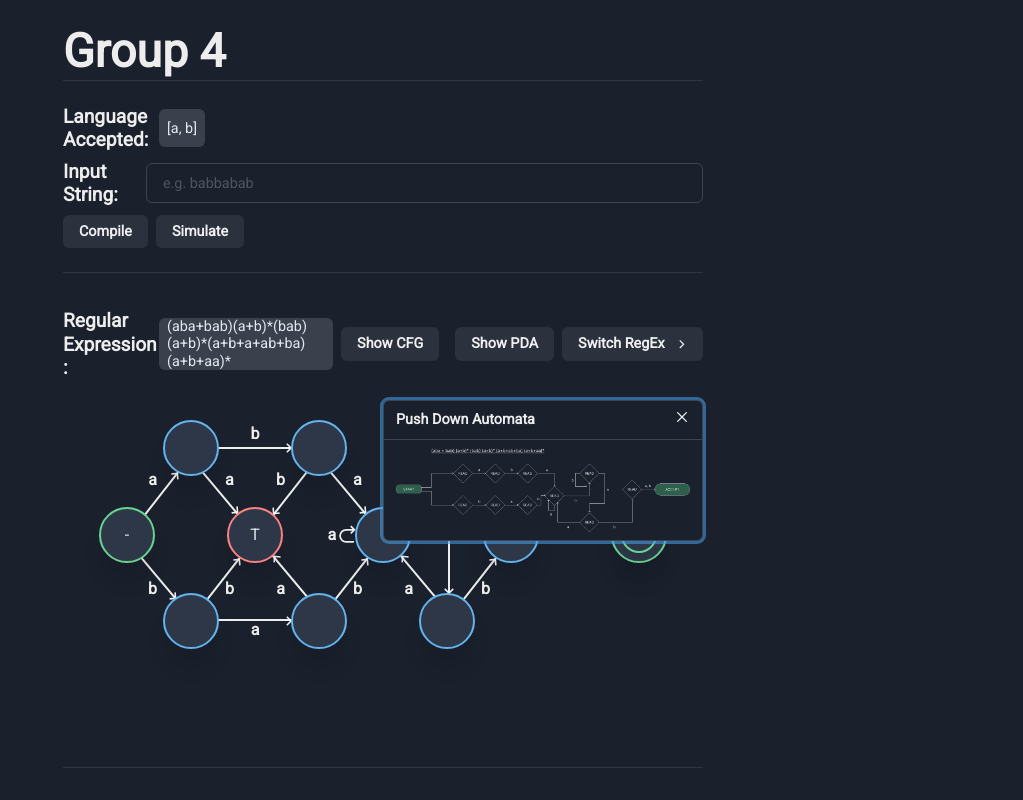
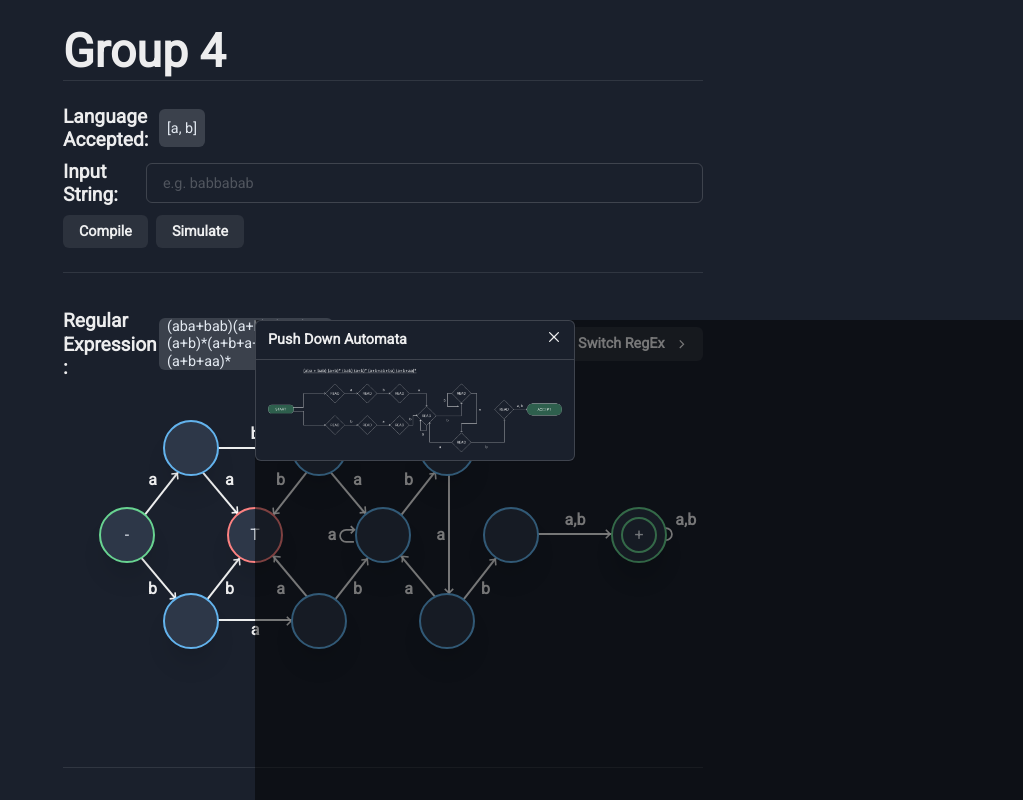
Before and after one commit to Kaezie/AutomataDFA, a Next.js app: page / in a window 1280 px wide. Both pictures are taken after a click on the button "Show PDA". Shown: the whole page, without its empty margins (257-1280 px from the left). Built offline with nearby package versions, Linux system fonts and the light colour scheme.

Commit message:
chnage popover

```diff
--- a/components/components/PDA.js
+++ b/components/components/PDA.js
@@ -23,8 +23,10 @@ const PDA = ({ prob2 }) => {
       {isOpen && (
         <Box
           position="fixed"
-          top="50%"
-          left="50%"
+          top="40%"
+          left="40%"
+          width="100vw"
+          height="100vh"
           display="flex"
           justifyContent="center"
           alignItems="center"
@@ -32,32 +34,25 @@ const PDA = ({ prob2 }) => {
           bg="rgba(0, 0, 0, 0.5)" // Optional: Add a background overlay
           onClick={onClose} // Close when clicking outside the popover content
         >
-          <Box
-            position="relative"
-            bg="gray.800"
-            borderRadius="md"
-            p={4}
-            onClick={(e) => e.stopPropagation()} // Prevent closing when clicking inside the popover content
-          >
           <Popover isOpen={isOpen} onClose={onClose} placement="center">
             <PopoverContent
-                position="relative"
+              _focus=""
               bg="gray.800"
               fontSize={["0.7em", "0.7em", "0.9em"]}
+              onClick={(e) => e.stopPropagation()} // Prevent closing when clicking inside the popover content
             >
               <PopoverArrow />
               <PopoverCloseButton />
               <PopoverHeader fontWeight="semibold">Push Down Automata</PopoverHeader>
               <PopoverBody align="center">
                 {!prob2 ? (
-                    <Image size="1920px" src="/PDA_AB.png" />
+                  <Image src="/PDA_AB.png" />
                 ) : (
-                    <Image size="1920px" src="/PDA_01.png" />
+                  <Image src="/PDA_01.png" />
                 )}
               </PopoverBody>
             </PopoverContent>
           </Popover>
-          </Box>
         </Box>
       )}
     </>
```
Lines whose indentation alone changed are shown as unchanged.
